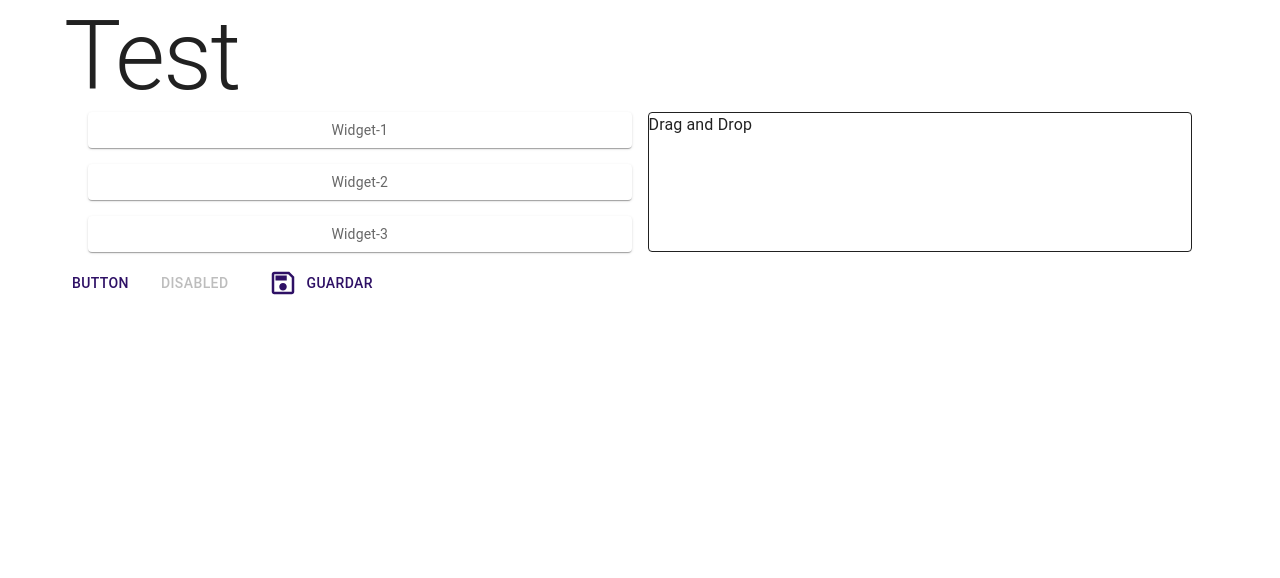
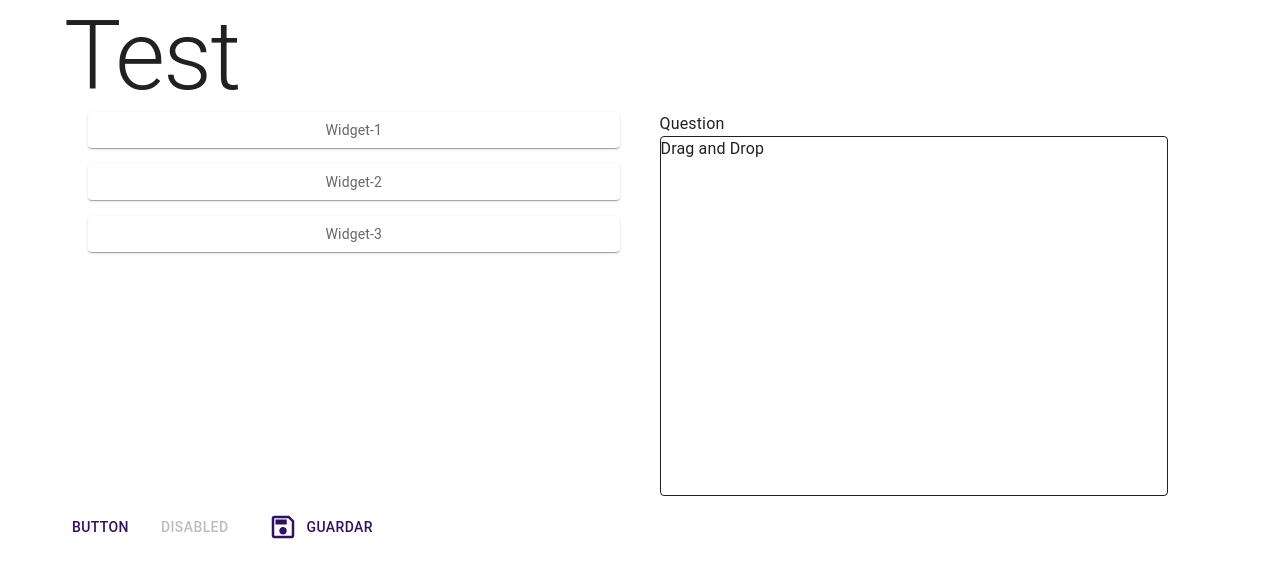
Before and after one commit to jorgeart81/test-editor, a React (Vite) app: page / in a window 1280 px wide. Shown: the top 578 px of the page. Built offline with nearby package versions, Linux system fonts and the light colour scheme.

Commit message:
Implement handleDragLeave function

```diff
--- a/src/pages/Test.tsx
+++ b/src/pages/Test.tsx
@@ -18,45 +18,57 @@ const items: DragDropItem[] = [{ name: 'Widget-1' }, { name: 'Widget-2' }, { nam
 
 export const Test = () => {
 	const [dropItems, setDropItems] = useState<DragDropItem[]>([]);
+	const [isOnDragOver, setIsOnDragOver] = useState(false);
 
-	const handleOnDrag = (event: DragEvent, widgetType: string) => {
+	const handleOnDragStart = (event: DragEvent, widgetType: string) => {
 		event.dataTransfer.setData('widgetType', widgetType);
+	};
+
+	const handleDragOver = (event: DragEvent) => {
+		event.preventDefault();
+		setIsOnDragOver(true);
+		console.log('drag over');
+	};
+
+	const handleDragLeave = () => {
+		setIsOnDragOver(false);
+		console.log('drag leave');
 	};
 
 	const handleOnDrop = (event: DragEvent) => {
 		const widget = event.dataTransfer.getData('widgetType');
 		const item = items.find((item) => item.name === widget);
 		if (item) setDropItems([...dropItems, item]);
+		setIsOnDragOver(false);
 
 		console.log('drop', { dropItems });
-	};
-
-	const handleDragOver = (event: DragEvent) => {
-		event.preventDefault();
-		console.log('drag over');
 	};
 
 	return (
 		<>
 			<Container component='main'>
 				<Typography variant='h1'>Test</Typography>
+
 				<Container sx={{ display: 'flex', gap: 2 }}>
 					<Box sx={{ width: '100%' }}>
 						<Stack spacing={2}>
 							{items.map((item, i) => (
-								<Item key={i} draggable onDragStart={(e) => handleOnDrag(e, item.name)}>
+								<Item key={i} draggable onDragStart={(e) => handleOnDragStart(e, item.name)}>
 									{item.name}
 								</Item>
 							))}
 						</Stack>
 					</Box>
 
+					<Container sx={{ display: 'flex', flexDirection: 'column', height: '100%' }}>
 						{/* Drop container */}
+						<Typography>Question</Typography>
 						<Box
 							component='div'
 							onDragOver={handleDragOver}
+							onDragLeave={handleDragLeave}
 							onDrop={handleOnDrop}
-						sx={{ width: '100%', border: 1, borderRadius: 1 }}>
+							sx={{ width: '100%', minHeight: '360px', border: 1, borderRadius: 1, opacity: isOnDragOver ? 0.7 : 1 }}>
 							<Stack spacing={1}>
 								{dropItems.length > 0 ? (
 									dropItems.map((item, i) => (
@@ -69,6 +81,7 @@ export const Test = () => {
 								)}
 							</Stack>
 						</Box>
+					</Container>
 				</Container>
 
 				<Stack spacing={2} direction='row'>
```
Lines whose indentation alone changed are shown as unchanged.
